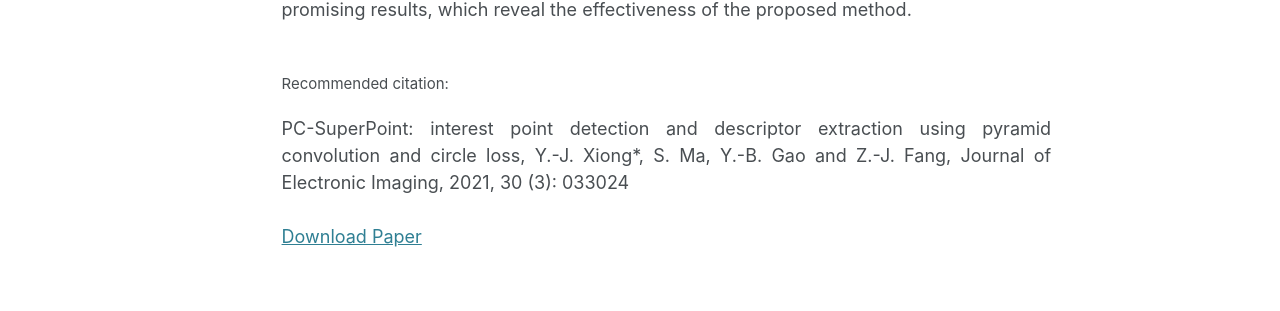
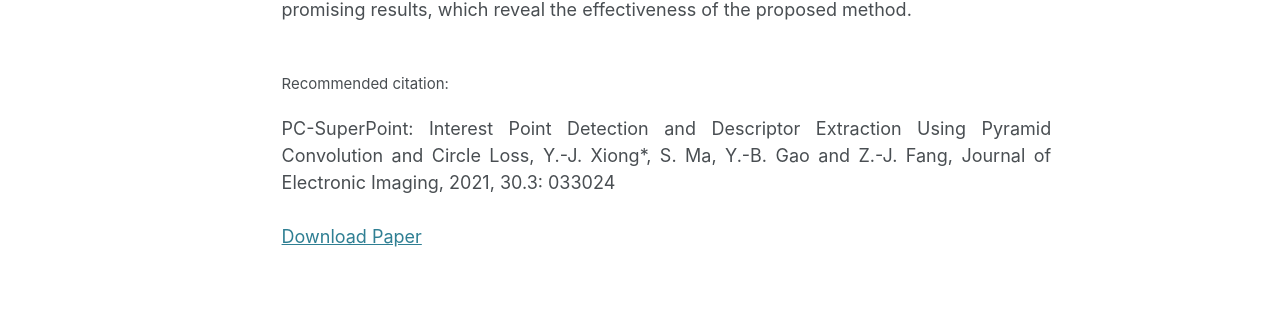
Before and after one commit to X-Lab-CN/introduce, a Jekyll site: the page built from _publications/2021-07-24-paper-title-number-1.md, in a window 1280 px wide and 1350 px high. Shown: the part 560-871 px from the top of the window. Built offline with Jekyll 4.4.1, drawn with Linux system fonts in a browser that asks for light colours.

Commit message:
Update 2021-07-24-paper-title-number-1.md

```diff
--- a/_publications/2021-07-24-paper-title-number-1.md
+++ b/_publications/2021-07-24-paper-title-number-1.md
@@ -7,7 +7,7 @@ excerpt: '<div style="text-align: justify;">We propose PC-SuperPoint using pyram
 date: 2021-07-24
 venue: 'Journal of Electronic Imaging'
 paperurl: 'http://xiongyujie.cn/files/PC-SuperPoint_interest_point_detection_and_descriptor_extraction_using_pyramid_convolution_and_circle_loss.pdf'
-citation: '<br/><div style="text-align: justify;">PC-SuperPoint: interest point detection and descriptor extraction using pyramid convolution and circle loss, Y.-J. Xiong*, S. Ma, Y.-B. Gao and Z.-J. Fang, Journal of Electronic Imaging, 2021, 30 (3): 033024</div>'
+citation: '<br/><div style="text-align: justify;">PC-SuperPoint: Interest Point Detection and Descriptor Extraction Using Pyramid Convolution and Circle Loss, Y.-J. Xiong*, S. Ma, Y.-B. Gao and Z.-J. Fang, Journal of Electronic Imaging, 2021, 30.3: 033024</div>'
 ---
 
 <div style="text-align: justify;">Nowadays, deep learning is widely used to detect interest points and extract the corresponding descriptors and achieved suitable results for many applications of computer vision, such as image matching, three-dimensional reconstruction, simultaneous localization, and mapping. We propose an approach for interest point detection and descriptor extraction using pyramid convolution and circle loss, which is named as PC-SuperPoint. We utilize pyramid convolutions in the backbone network, which includes convolution kernels of different scales for multiscale feature extraction. The following well-designed networks are able to capture the local and global information from the obtained backbone feature maps. In addition, circle loss, which enhances weight attributes for each pair of descriptors, is also applied to improve the convergence speed in the training phase. Experiments on the HPatches dataset and KITTI dataset achieve promising results, which reveal the effectiveness of the proposed method.</div>
```
